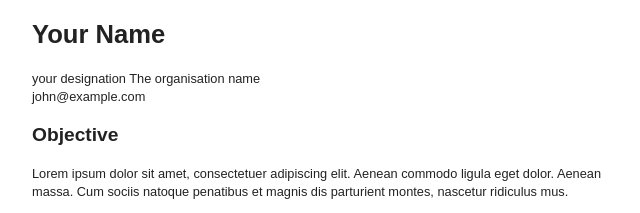
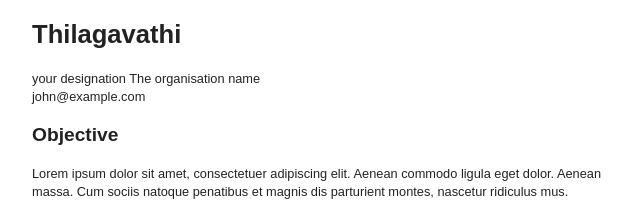
Before and after one commit to ThilagavathiParthiban/bashscript, a plain HTML site: page dockerfiles/index.html in a window 1280 px wide. Shown: the top 213 px of the page, 308-948 px from the left. Drawn offline with Linux system fonts and the light colour scheme.

Commit message:
Update index.html

```diff
--- a/dockerfiles/index.html
+++ b/dockerfiles/index.html
@@ -9,7 +9,7 @@
 <body>
 	<div class="container">
 	<header>
-		<h1 id="name">Your Name</h1>
+		<h1 id="name">Thilagavathi</h1>
 
 		<div id="designation">
 
```
